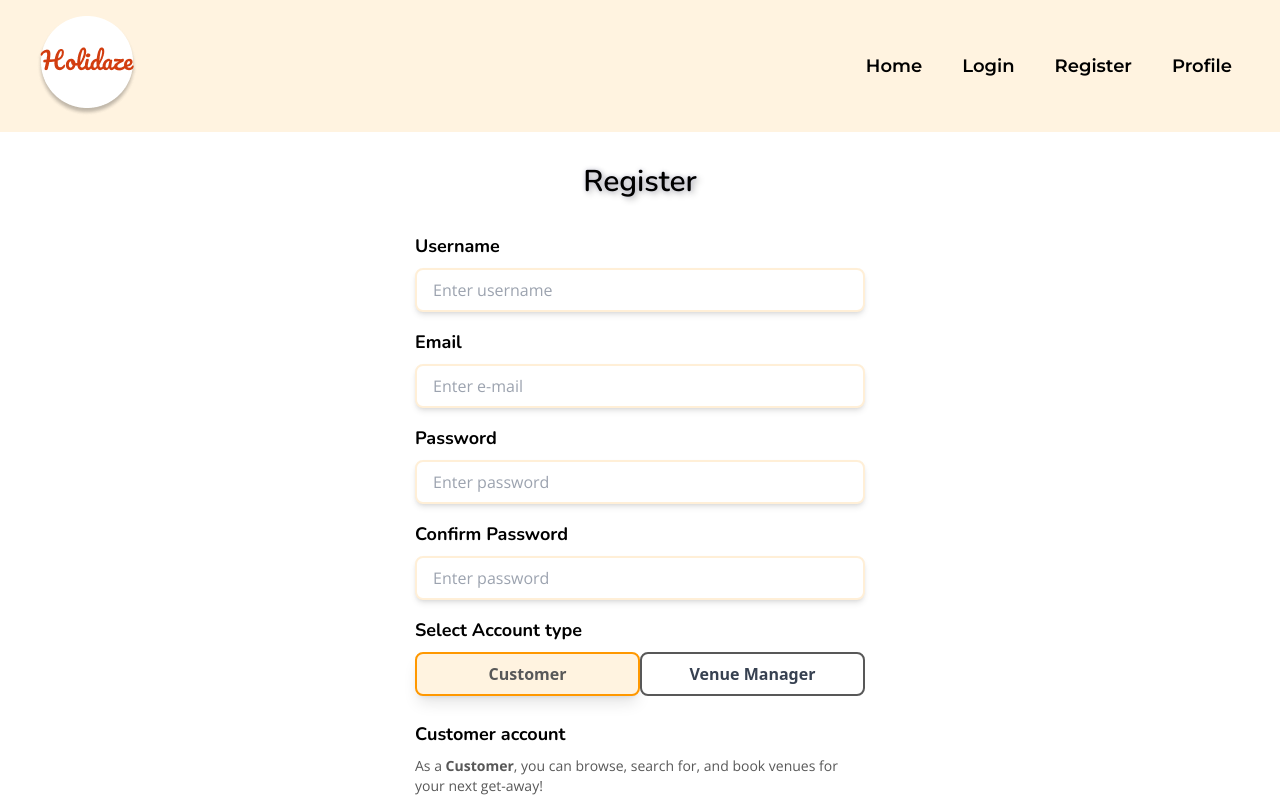
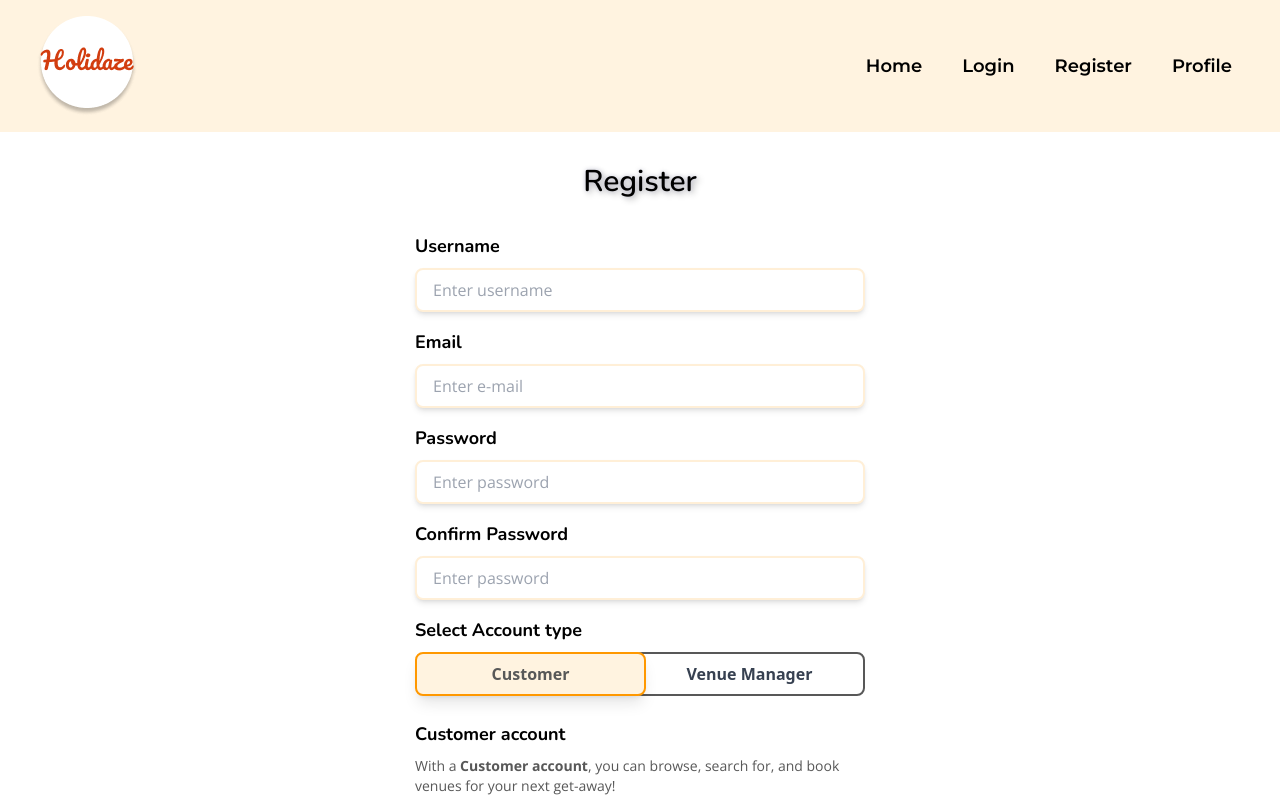
Before and after one commit to TheRegzi/holidaze, a React (Vite) app: page /register in a window 1280 px wide. Shown: the top 800 px of the page. Built offline with nearby package versions, Linux system fonts and the light colour scheme; a web font is replaced by a local one.

Commit message:
feat: added more styling for the account type buttons

```diff
--- a/src/pages/Register.jsx
+++ b/src/pages/Register.jsx
@@ -75,7 +75,6 @@ function Register() {
             placeholder="Enter username"
           />
         </div>
-
         <div className="flex flex-col gap-2">
           <label htmlFor="email" className={labelClass}>
             Email
@@ -90,7 +89,6 @@ function Register() {
             placeholder="Enter e-mail"
           />
         </div>
-
         <div className="flex flex-col gap-2">
           <label htmlFor="password" className={labelClass}>
             Password
@@ -105,7 +103,6 @@ function Register() {
             placeholder="Enter password"
           />
         </div>
-
         <div className="flex flex-col gap-2">
           <label htmlFor="confirmPassword" className={labelClass}>
             Confirm Password
@@ -120,36 +117,35 @@ function Register() {
             placeholder="Enter password"
           />
         </div>
-
         <div className="flex flex-col gap-2">
           <label className={labelClass}>Select Account type</label>
           <div className="mx-auto flex w-full gap-0">
             <button
               type="button"
-              className={`flex-1 rounded-lg py-2 ${isCustomer ? "border-2 border-accent bg-primary font-semibold text-darkGrey shadow-lg" : "border-2 border-darkGrey bg-white font-semibold text-gray-700"}`}
+              className={`flex-1 rounded-lg py-2 ${isCustomer ? "z-20 -mr-3 border-2 border-accent bg-primary font-semibold text-darkGrey shadow-lg" : "border-2 border-darkGrey bg-white font-semibold text-gray-700"}`}
               onClick={() => setRole("customer")}
             >
               Customer
             </button>
             <button
               type="button"
-              className={`flex-1 rounded-lg py-2 ${isVenueManager ? "border-2 border-accent bg-primary font-semibold text-darkGrey shadow-lg" : "border-2 border-darkGrey bg-white font-semibold text-gray-700"}`}
+              className={`flex-1 rounded-lg py-2 ${isVenueManager ? "z-20 -ml-3 border-2 border-accent bg-primary font-semibold text-darkGrey shadow-lg" : "border-2 border-darkGrey bg-white font-semibold text-gray-700"}`}
               onClick={() => setRole("venueManager")}
             >
               Venue Manager
             </button>
           </div>
           {isCustomer && (
-            <div className="mt-2 py-2">
+            <div className="mt-2 pt-2">
               <h1 className={labelClass}>Customer account</h1>
               <p className="mt-2 font-openSans text-sm text-darkGrey">
-                As a <b>Customer</b>, you can browse, search for, and book
-                venues for your next get-away!
+                With a <b>Customer account</b>, you can browse, search for, and
+                book venues for your next get-away!
               </p>
             </div>
           )}
           {isVenueManager && (
-            <div className="mt-2 py-2">
+            <div className="mt-2 pt-2">
               <h1 className={labelClass}>Venue Manager account</h1>
               <p className="mt-2 font-openSans text-sm text-darkGrey">
                 A <b>Venue Manager account</b> is for creating venues and
```
